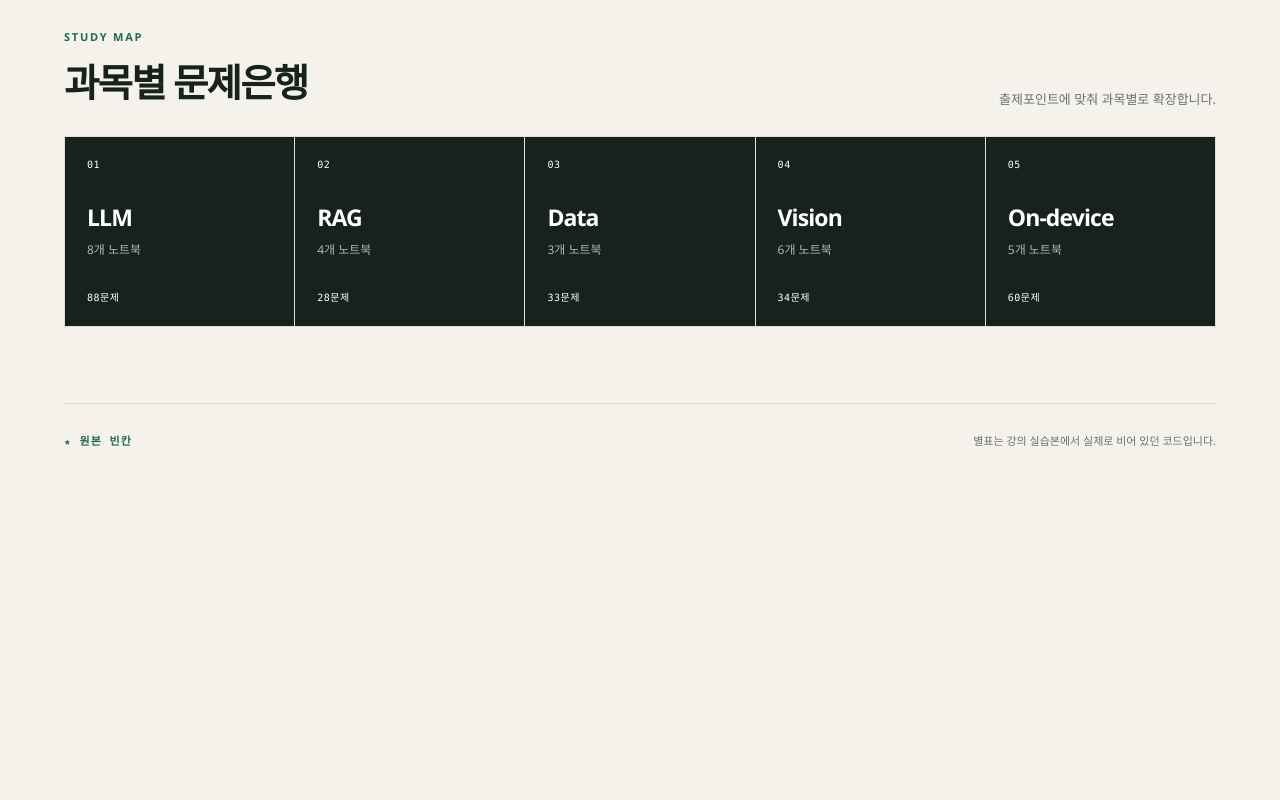
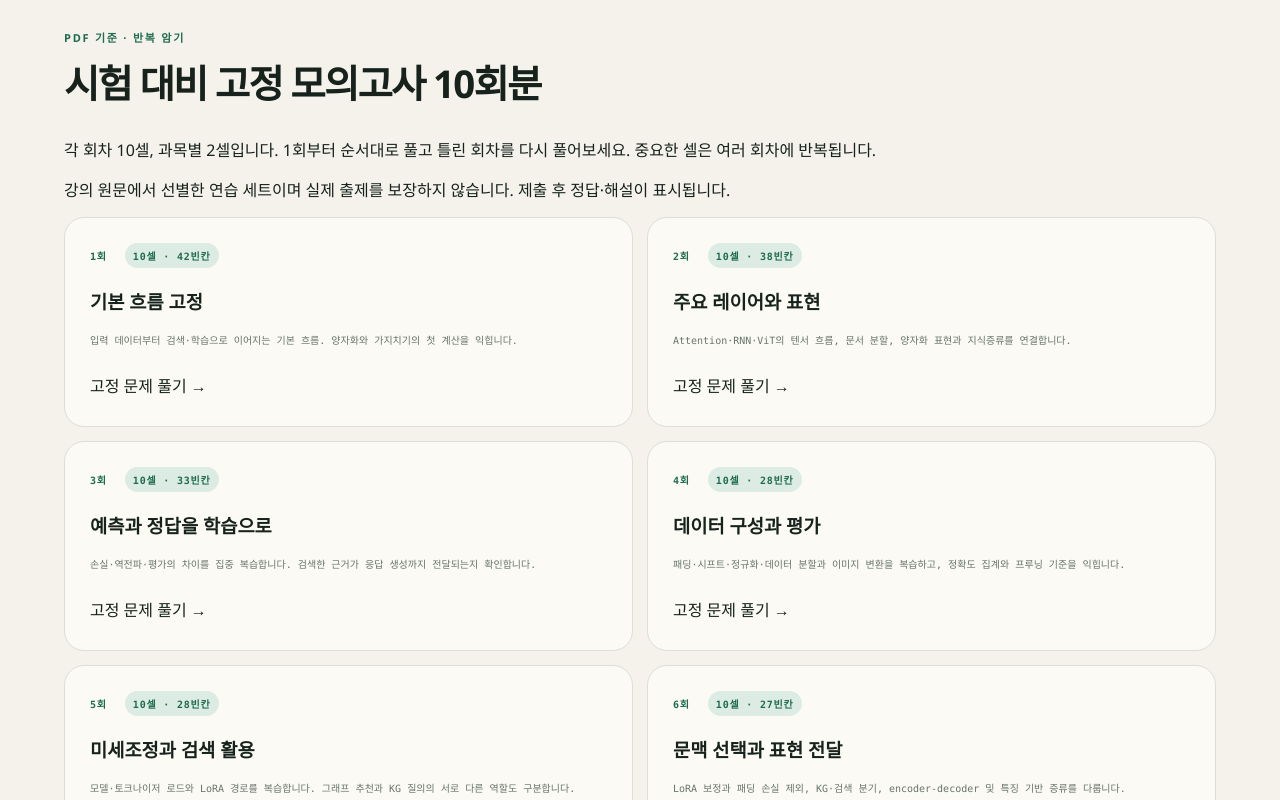
Before and after one commit to amazing-hyunho/AISpecialistStudy, a Next.js app in the folder ExamTrainer/: page / in a window 1280 px wide. Shown: the part 840-1640 px from the top of the page. Before the commit the page ends 1326 px from the top, so only its background shows below. Built offline with nearby package versions, Linux system fonts and the light colour scheme.

Commit message:
Add ten curated exam sets based on certification priorities

```diff
--- /dev/null
+++ b/ExamTrainer/app/fixed-exams.ts
@@ -0,0 +1,40 @@
+import bank from './question-bank.json';
+
+// Each anchor selects its entire original cell, including every registered blank.
+// Deliberate repetition across rounds supports memorization; never randomize these sets.
+const plans = [
+  { title: '기본 흐름 고정', focus: '입력 데이터부터 검색·학습으로 이어지는 기본 흐름. 양자화와 가지치기의 첫 계산을 익힙니다.',
+    anchors: ['llm-002', 'llm-005', 'rag-004', 'rag-006', 'data-001', 'data-007', 'vision-001', 'vision-025', 'ondevice-004', 'ondevice-001'] },
+  { title: '주요 레이어와 표현', focus: 'Attention·RNN·ViT의 텐서 흐름, 문서 분할, 양자화 표현과 지식증류를 연결합니다.',
+    anchors: ['llm-033', 'llm-042', 'rag-020', 'rag-004', 'data-009', 'data-017', 'vision-004', 'vision-006', 'ondevice-005', 'ondevice-008'] },
+  { title: '예측과 정답을 학습으로', focus: '손실·역전파·평가의 차이를 집중 복습합니다. 검색한 근거가 응답 생성까지 전달되는지 확인합니다.',
+    anchors: ['llm-007', 'llm-008', 'rag-006', 'rag-025', 'data-001', 'data-018', 'vision-025', 'vision-029', 'ondevice-008', 'ondevice-007'] },
+  { title: '데이터 구성과 평가', focus: '패딩·시프트·정규화·데이터 분할과 이미지 변환을 복습하고, 정확도 집계와 프루닝 기준을 익힙니다.',
+    anchors: ['llm-067', 'llm-078', 'rag-019', 'rag-020', 'data-015', 'data-016', 'vision-001', 'vision-033', 'ondevice-001', 'ondevice-021'] },
+  { title: '미세조정과 검색 활용', focus: '모델·토크나이저 로드와 LoRA 경로를 복습합니다. 그래프 추천과 KG 질의의 서로 다른 역할도 구분합니다.',
+    anchors: ['llm-019', 'llm-009', 'rag-010', 'rag-011', 'data-010', 'data-013', 'vision-002', 'vision-016', 'ondevice-013', 'ondevice-017'] },
+  { title: '문맥 선택과 표현 전달', focus: 'LoRA 보정과 패딩 손실 제외, KG·검색 분기, encoder-decoder 및 특징 기반 증류를 다룹니다.',
+    anchors: ['llm-076', 'llm-082', 'rag-012', 'rag-006', 'data-026', 'data-009', 'vision-010', 'vision-028', 'ondevice-038', 'ondevice-043'] },
+  { title: 'MCP와 실행 흐름', focus: 'MCP 연결·도구·Agent를 이어서 풉니다. 생성·학습 흐름과 평가 metric, 재양자화를 반복합니다.',
+    anchors: ['llm-006', 'llm-008', 'rag-015', 'rag-017', 'data-001', 'data-007', 'vision-018', 'vision-025', 'ondevice-031', 'ondevice-008'] },
+  { title: '생성과 모델 변형', focus: 'Attention과 모델 출력, Chat Completion·MCP 활용, 확산의 noisy 입력·노이즈 정답, LLM 경량화를 연결합니다.',
+    anchors: ['llm-003', 'llm-005', 'rag-009', 'rag-018', 'data-022', 'data-026', 'vision-013', 'vision-014', 'ondevice-015', 'ondevice-018'] },
+  { title: '핵심 기출 흐름 재암기', focus: '로드·LoRA, 벡터 검색·프롬프트 생성을 다시 반복합니다. 추천 데이터 흐름과 양자화 기본식도 확인합니다.',
+    anchors: ['llm-019', 'llm-009', 'rag-004', 'rag-006', 'data-010', 'data-017', 'vision-004', 'vision-016', 'ondevice-004', 'ondevice-005'] },
+  { title: '최종 종합 점검', focus: '학습·추론의 주요 레이어와 출력 연결, KG·MCP, 데이터 구성·학습, 증강·손실, 프루닝·증류를 종합합니다.',
+    anchors: ['llm-042', 'llm-005', 'rag-012', 'rag-017', 'data-016', 'data-001', 'vision-001', 'vision-025', 'ondevice-001', 'ondevice-008'] },
+];
+
+export const fixedExams = plans.map((plan, index) => {
+  const selected = plan.anchors.map(id => {
+    const q = bank.questions.find(q => q.id === id);
+    if (!q || q.sourceId === 'dpo-completions') throw new Error(`고정 모의고사 출처 오류: ${id}`);
+    return q;
+  });
+  const cellIds = selected.map(q => q.sourceId);
+  if (cellIds.length !== 10 || new Set(cellIds).size !== 10) throw new Error('고정 모의고사 셀 중복');
+  for (const subject of ['LLM', 'RAG', 'Data', 'Vision', 'On-device']) {
+    if (selected.filter(q => q.subject === subject).length !== 2) throw new Error('과목별 2셀 구성 오류');
+  }
+  return { ...plan, number: index + 1, cellIds, blankCount: bank.questions.filter(q => cellIds.includes(q.sourceId)).length };
+});
--- a/ExamTrainer/app/mock-exam.tsx
+++ b/ExamTrainer/app/mock-exam.tsx
@@ -5,7 +5,7 @@ import bank from './question-bank.json';
 import { questionExplanations } from './explanations';
 import { normalized } from './grading';
 
-type Props = { cellIds: string[]; onHome: () => void; onRetry: () => void; onComplete: (correct: string[], wrong: string[]) => void };
+type Props = { cellIds: string[]; title?: string; focus?: string; onNext?: () => void; onHome: () => void; onRetry: () => void; onComplete: (correct: string[], wrong: string[]) => void };
 type Question = typeof bank.questions[number];
 const cells = bank.cells as Record<string, { source: string; cell: number; answerSource: string }>;
 function offset(q: Question) {
@@ -18,7 +18,7 @@ function offset(q: Question) {
   return found;
 }
 
-export default function MockExam({ cellIds, onHome, onRetry, onComplete }: Props) {
+export default function MockExam({ cellIds, title, focus, onNext, onHome, onRetry, onComplete }: Props) {
   const [answers, setAnswers] = useState<Record<string, string>>({});
   const [submitted, setSubmitted] = useState(false);
   const inputs = useRef<Record<string, HTMLTextAreaElement | null>>({});
@@ -41,17 +41,19 @@ export default function MockExam({ cellIds, onHome, onRetry, onComplete }: Props
   }
 
   return <main className="app-shell mock-exam">
-    <header className="topbar"><button className="text-button" onClick={() => leave(onHome)}>← 학습 홈</button><strong>10셀 랜덤 모의고사</strong></header>
+    <header className="topbar"><button className="text-button" onClick={() => leave(onHome)}>← 학습 홈</button><strong>{title ?? '10셀 랜덤 모의고사'}</strong></header>
     <section className="mock-summary" ref={summary} tabIndex={-1} aria-label="모의고사 현황">
       <h1>{submitted ? '모의고사 결과' : '코드 흐름을 떠올리며 빈칸을 채워보세요.'}</h1>
-      <p>5과목 최소 1셀씩 · 중복 없는 10셀 · 총 {questions.length}개 빈칸 · 매회 새 난수 추첨</p>
+      <p>{title ? '과목별 2셀 · 고정 구성으로 반복 암기' : '5과목 최소 1셀씩 · 매회 새 난수 추첨'} · 중복 없는 10셀 · 총 {questions.length}개 빈칸</p>
+      {focus && <p><strong>이번 회차의 목표</strong> {focus}</p>}
       <p>셀 안의 검증된 빈칸을 모두 풉니다. 시간 제한은 없으며 제출 전에는 정답·해설을 표시하지 않습니다.</p>
       <p>Ctrl + Enter: 다음 빈칸 · Tab: 들여쓰기 · Shift + Tab: 입력칸 밖으로 이동. 새로고침하면 진행 중인 답안은 사라집니다.</p>
       <p>강의 답안 코드 기준 채점이며 공백·들여쓰기는 무시합니다. 같은 의미의 다른 구현까지 판별하지는 않습니다.</p>
       {submitted && <div role="status">
         <h2>셀 {correctCells}/10 · 빈칸 {correctCount}/{questions.length}</h2>
         <p>한 셀의 모든 빈칸이 맞아야 해당 셀 정답입니다. 오답·미입력 빈칸은 오답노트에 저장했습니다.</p>
-        <button className="primary-button" onClick={onRetry}>새 랜덤 10셀 시작</button>
+        <button className="primary-button" onClick={onRetry}>{title ? '같은 회차 다시 풀기' : '새 랜덤 10셀 시작'}</button>
+        {onNext && <button className="primary-button" onClick={onNext}>다음 회차 →</button>}
       </div>}
     </section>
     <nav className="blank-picker" aria-label="모의고사 셀 목차">{groups.map((g, i) => <a key={g.id} href={`#mock-${g.id}`}>{i + 1}. {g.questions[0].subject} · Cell {g.cell}</a>)}</nav>
--- a/ExamTrainer/app/page.tsx
+++ b/ExamTrainer/app/page.tsx
@@ -5,6 +5,7 @@ import Link from 'next/link';
 import MockExam from './mock-exam';
 import { drawExamCells } from './mock-selection';
 import { normalized } from './grading';
+import { fixedExams } from './fixed-exams';
 import questionBankData from './question-bank.json';
 import { questionExplanations, type QuestionExplanation } from './explanations';
 
@@ -145,11 +146,21 @@ export default function Home() {
   const [hydrated, setHydrated] = useState(false);
   const [examCells, setExamCells] = useState<string[]>([]);
   const [examRound, setExamRound] = useState(0);
+  const [fixedExamIndex, setFixedExamIndex] = useState<number | null>(null);
 
   function startExam() {
+    setFixedExamIndex(null);
     setExamCells(drawExamCells(questions.filter(q => q.sourceKind !== 'reconstructed')));
     setExamRound(round => round + 1);
     setScreen('mock');
+  }
+
+  function startFixedExam(index: number) {
+    setFixedExamIndex(index);
+    setExamCells(fixedExams[index].cellIds);
+    setExamRound(round => round + 1);
+    setScreen('mock');
+    window.scrollTo({ top: 0 });
   }
 
   useEffect(() => {
@@ -276,7 +287,11 @@ export default function Home() {
     nextQuestion();
   }
 
-  if (screen === 'mock') return <MockExam key={examRound} cellIds={examCells} onHome={() => setScreen('home')} onRetry={startExam} onComplete={(correct, wrong) => {
+  if (screen === 'mock') return <MockExam key={examRound} cellIds={examCells}
+    title={fixedExamIndex === null ? undefined : `${fixedExamIndex + 1}회 · ${fixedExams[fixedExamIndex].title}`}
+    focus={fixedExamIndex === null ? undefined : fixedExams[fixedExamIndex].focus}
+    onNext={fixedExamIndex !== null && fixedExamIndex < 9 ? () => startFixedExam(fixedExamIndex + 1) : undefined}
+    onHome={() => setScreen('home')} onRetry={() => fixedExamIndex === null ? startExam() : startFixedExam(fixedExamIndex)} onComplete={(correct, wrong) => {
     setSolvedIds(ids => [...new Set([...ids, ...correct])]);
     setWrongIds(ids => [...new Set([...ids, ...wrong])]);
   }} />;
@@ -497,6 +512,16 @@ export default function Home() {
         </div>
       </section>
 
+      <section className="subject-section" id="fixed-exams">
+        <div className="section-heading"><div><span className="eyebrow">PDF 기준 · 반복 암기</span><h2>시험 대비 고정 모의고사 10회분</h2></div></div>
+        <p>각 회차 10셀, 과목별 2셀입니다. 1회부터 순서대로 풀고 틀린 회차를 다시 풀어보세요. 중요한 셀은 여러 회차에 반복됩니다.</p>
+        <p>강의 원문에서 선별한 연습 세트이며 실제 출제를 보장하지 않습니다. 제출 후 정답·해설이 표시됩니다.</p>
+        <div className="chapter-grid">{fixedExams.map((exam, index) => <button className="chapter-card fixed-exam-card" key={exam.number} onClick={() => startFixedExam(index)}>
+          <div className="chapter-card-top"><span>{exam.number}회</span><strong>10셀 · {exam.blankCount}빈칸</strong></div>
+          <h3>{exam.title}</h3><p>{exam.focus}</p><span>고정 문제 풀기 →</span>
+        </button>)}</div>
+      </section>
+
       <section className="subject-section">
         <div className="section-heading">
           <div><span className="eyebrow">Study Map</span><h2>과목별 문제은행</h2></div>
```
Also changed, not shown: ExamTrainer/scripts/test-inline-quiz.cjs (+34 -1 lines), 1 other file (tests, documents, lock files or other folders).
